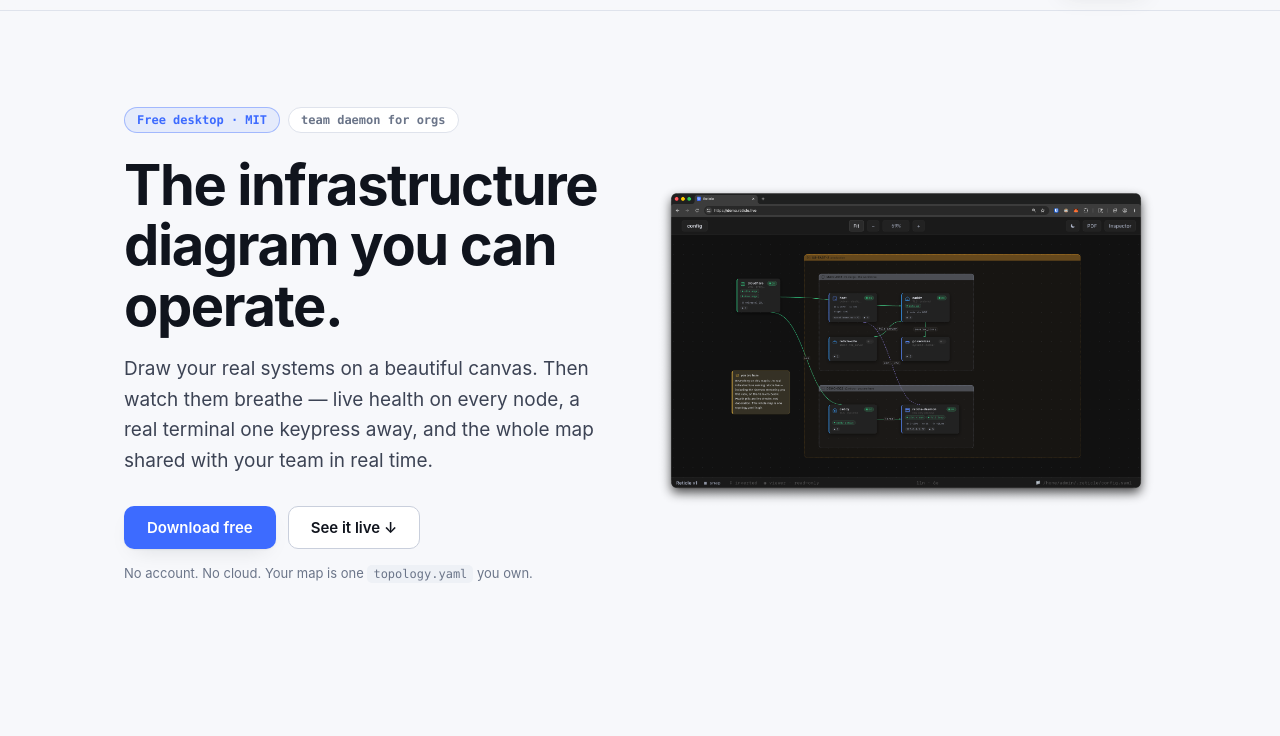
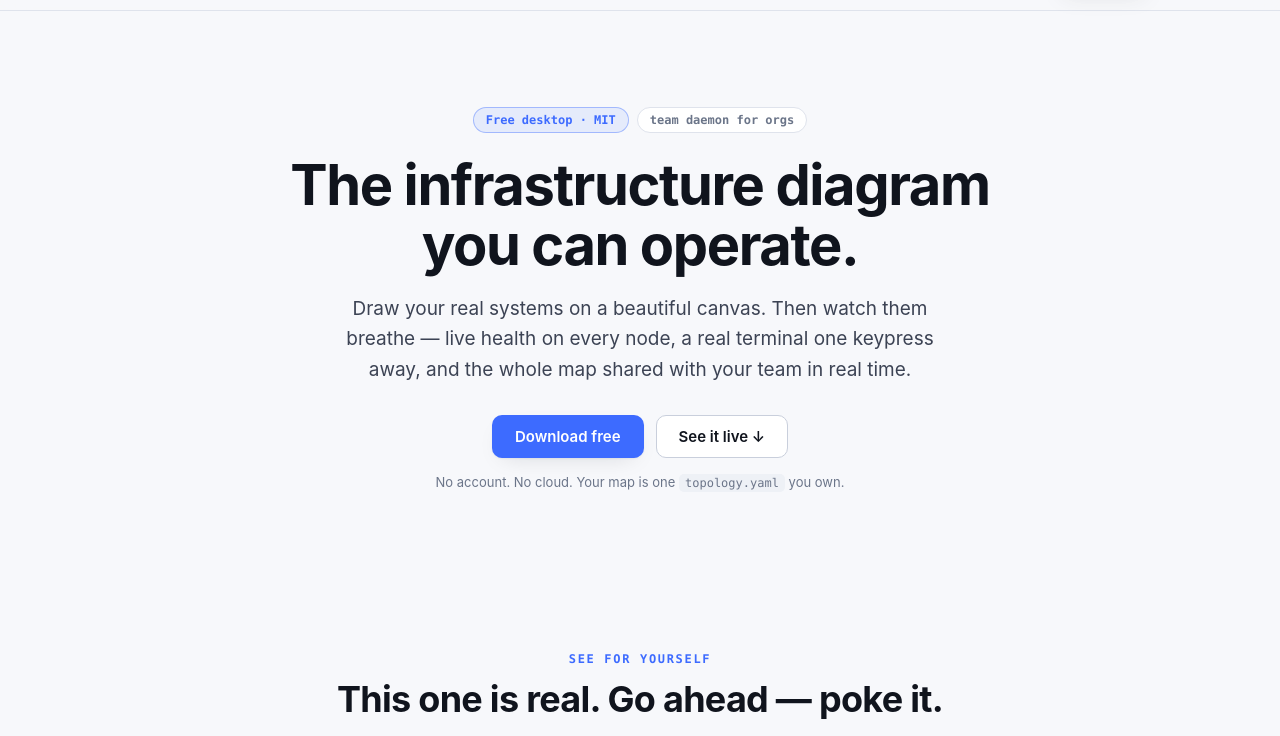
Before and after one commit to mannders00/Reticle, a website: page web/index.html in a window 1280 px wide. Shown: the part 52-788 px from the top of the page. Drawn offline with Linux system fonts and the light colour scheme.

Commit message:
sync: 2026-07-04 (internal e67151b)

```diff
--- a/web/index.html
+++ b/web/index.html
@@ -59,8 +59,7 @@
 
   <!-- ================= hero ================= -->
   <section class="hero">
-    <div class="wrap hero-grid">
-      <div>
+    <div class="wrap hero-solo">
       <div class="hero-badges">
         <span class="pill accent">Free desktop · MIT</span>
         <span class="pill">team daemon for orgs</span>
@@ -76,11 +75,6 @@
         <a class="btn btn-ghost" href="#live">See it live ↓</a>
       </div>
       <p class="hero-note">No account. No cloud. Your map is one <code>topology.yaml</code> you own.</p>
-      </div>
-
-      <div class="media-slot is-shot" id="hero-media">
-        <img src="assets/demo-overview.png" alt="A live infrastructure map in Reticle — real nodes, live health, one topology.yaml" loading="eager" />
-      </div>
     </div>
   </section>
 
--- a/web/styles.css
+++ b/web/styles.css
@@ -620,3 +620,13 @@
   animation: livepulse 2s ease-in-out infinite;
 }
 @keyframes livepulse { 50% { opacity: 0.4; } }
+
+/* ---------- text-only hero ---------- */
+.hero-solo {
+  max-width: 800px;
+  margin: 0 auto;
+  text-align: center;
+}
+.hero-solo .hero-badges,
+.hero-solo .hero-ctas { justify-content: center; }
+.hero-solo .lede { margin-left: auto; margin-right: auto; }
```
Lines whose indentation alone changed are shown as unchanged.
